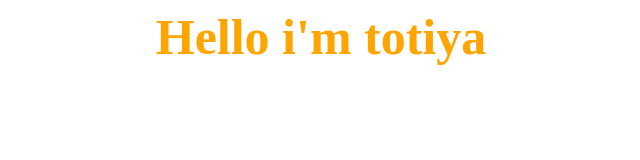
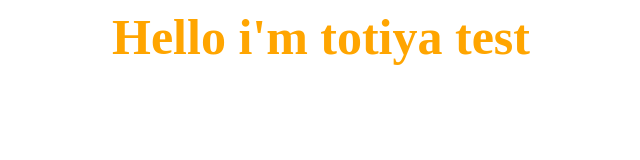
Before and after one commit to Mp-totiya/mp-totiya.girhub.io, a plain HTML site: page index.html in a window 1280 px wide. Shown: the whole page, without its empty margins (319-959 px from the left). Drawn offline with Linux system fonts and the light colour scheme.

Commit message:
update files

```diff
--- a/index.html
+++ b/index.html
@@ -1,2 +1 @@
-<h1 style="font-size:50px;color:orange;text-align:center">Hello i'm totiya
-</h1>
+<h1 style="font-size:50px;color:orange;text-align:center">Hello i'm totiya test</h1>
```
